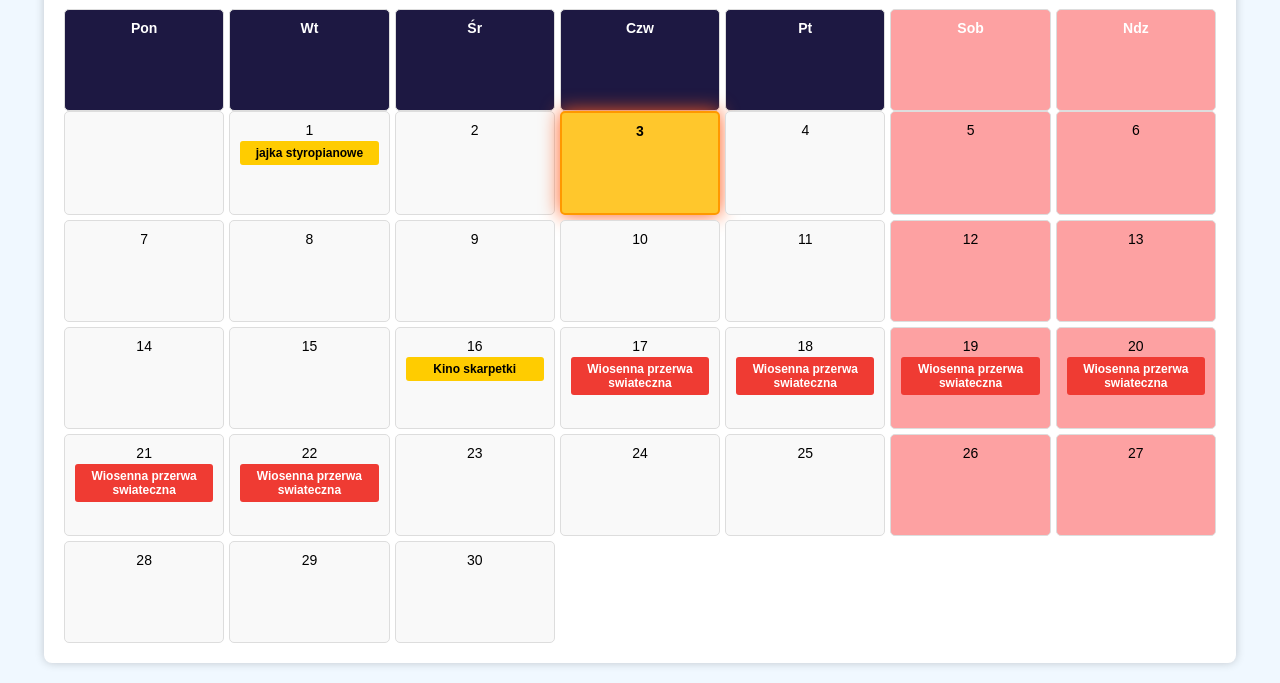
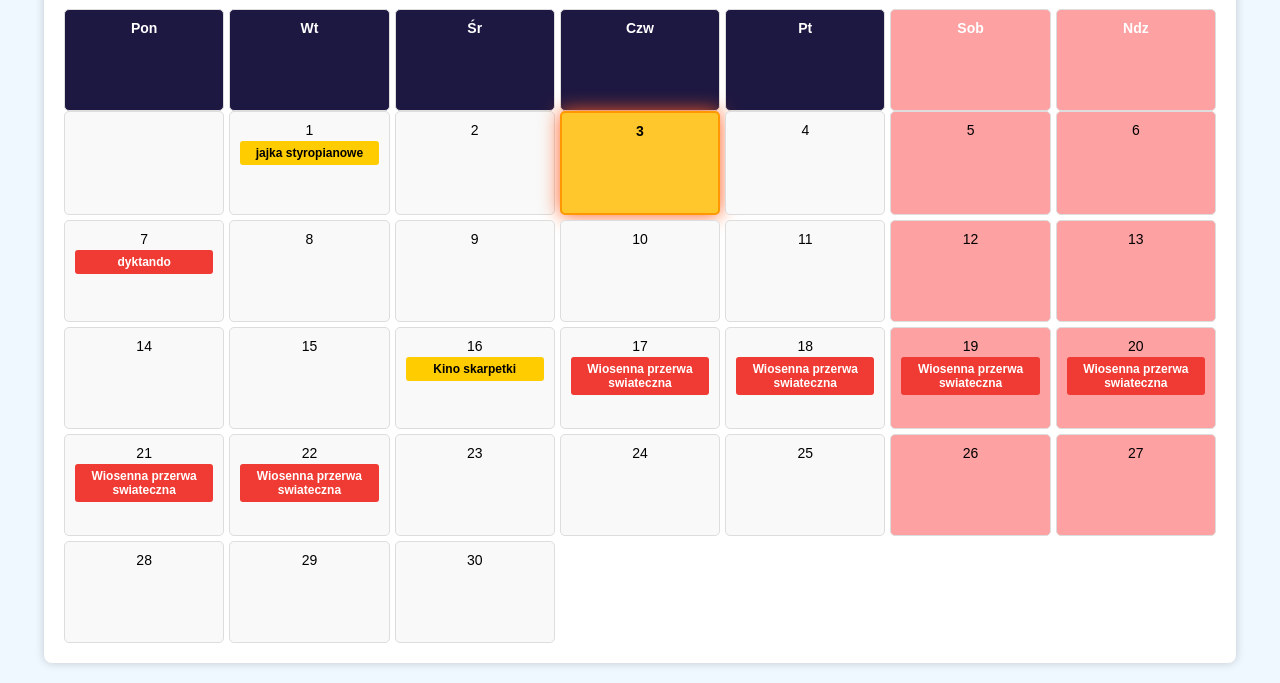
Before and after one commit to tomasz-nosal/tomasz-nosal.github.io, a plain HTML site: page index.html in a window 1280 px wide. Shown: the part 177-860 px from the top of the page. Drawn offline with Linux system fonts and the light colour scheme.

Commit message:
new event

```diff
--- a/events.json
+++ b/events.json
@@ -1,4 +1,10 @@
 [
+  {
+    "date": "2025-04-07",
+    "title": "dyktando",
+    "details":"Dzień dobry!\n\nW przyszłym tygodniu napiszemy dyktando. Żeby się do niego przygotować, należy czytać tekst\npt. Szafka skarbów, podręcznik s. 49. Zwracamy uwagę na przecinki, kropki i dialogi.\nChcę, aby dzieci nauczyły się słyszeć przecinki i kropki. W tych miejscach, dyktując, robię przerwy.\nWybiorę kilka zdań, które podyktuję do pisania. Nie uczymy się na pamięć,\nczytamy na głos i uczymy się słuchać, w którym miejscu powinien być przecinek.\nPoznaliśmy też kilka wyrazów, przed którymi zawsze stawiamy przecinki.\n\nPozdrawiam, M.Hinz",
+    "type": "important"
+  },
   {
     "date": "2025-04-01",
     "title": "jajka styropianowe",
--- a/index.html
+++ b/index.html
@@ -197,6 +197,7 @@
             "https://tomasz-nosal.github.io/events.json"
           );
           events = await response.json();
+          events.sort((a, b) => new Date(a.date) - new Date(b.date));
           renderCalendar();
         } catch (error) {
           console.error("Błąd ładowania pliku JSON:", error);
```
